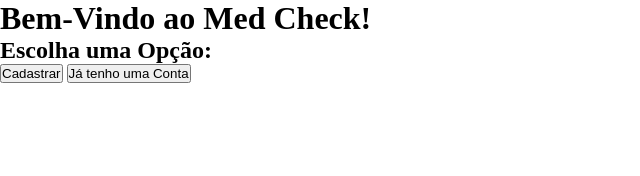
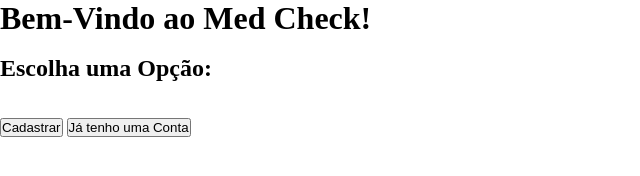
Before and after one commit to Emily2828/MedCheck, a plain HTML site: page index.html in a window 1280 px wide. Shown: the whole page, without its empty margins (0-640 px from the left). Drawn offline with Linux system fonts and the light colour scheme.

Commit message:
Update index.html

```diff
--- a/index.html
+++ b/index.html
@@ -8,12 +8,17 @@
     <link rel="stylesheet" href="style.css">
 </head>
 <body>
-    <h1>Bem-Vindo ao Med Check!</h1>
-    <h2>Escolha uma Opção:</h2>
+    <div class="container">
+        <h1>Bem-Vindo ao Med Check!</h1>
+        <br>
+        <h2>Escolha uma Opção:</h2>
 
-    <a href="cadastro.html"><button>Cadastrar</button></a>
-    <a href="login.html"><button>Já tenho uma Conta</button></a>
 
+        <br><br>
+
+        <a href="cadastro.html"><button>Cadastrar</button></a>
+        <a href="login.html"><button>Já tenho uma Conta</button></a>
+    </div>
 
 </body>
 </html>
```
